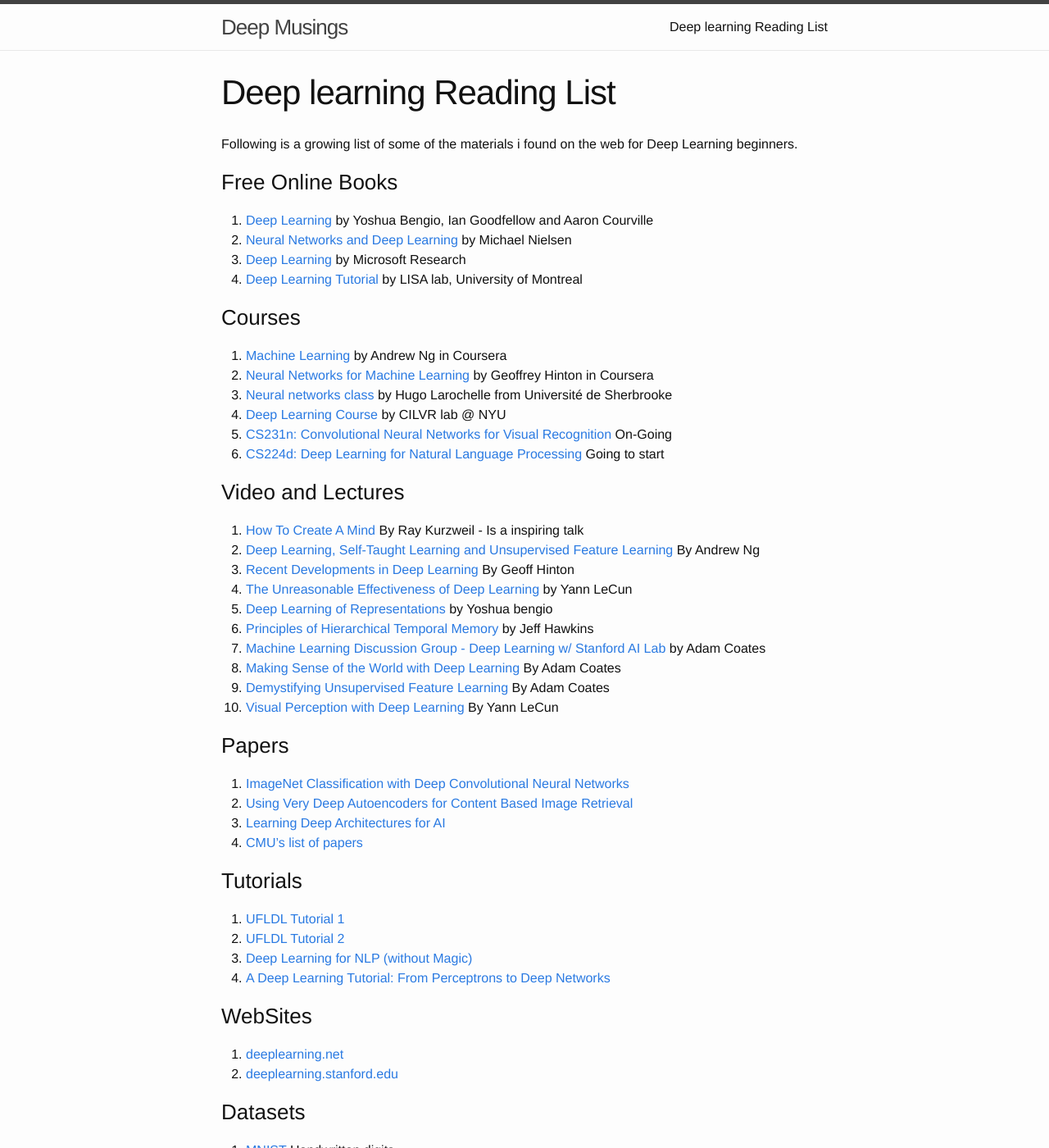
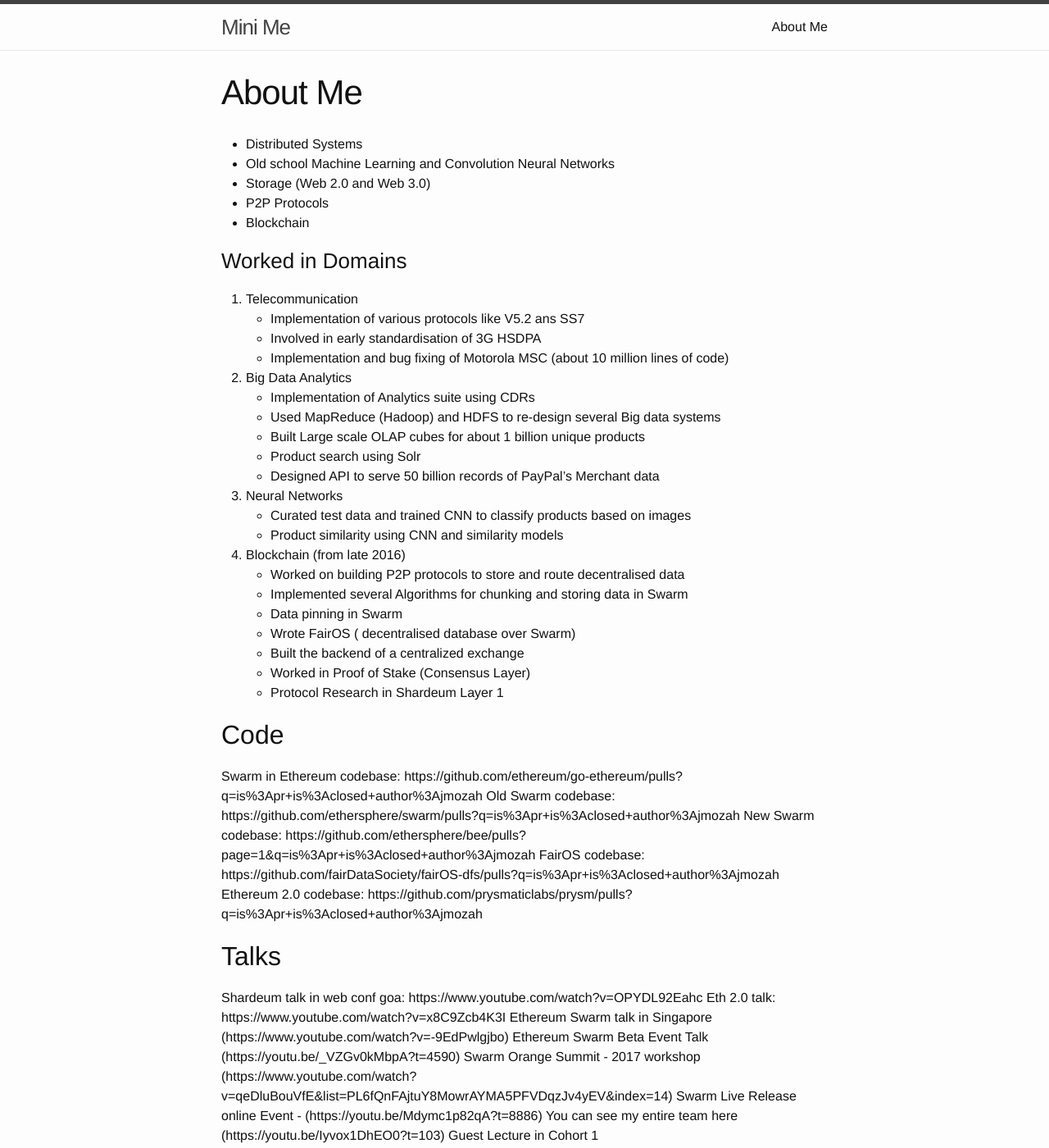
Before and after one commit to jmozah/jmozah.github.io, a Jekyll site: the page built from about.md, in a window 1280 px wide and 1400 px high. Shown: the whole window at 82% size. Built offline with Jekyll 4.4.1, drawn with Linux system fonts in a browser that asks for light colours; some of the changed text lies outside the part shown.

Commit message:
Added portfolio

```diff
--- a/_config.yml
+++ b/_config.yml
@@ -1,10 +1,10 @@
 # Site settings
-title: Deep Musings
-email:
+title: Mini Me
+email: zahoor@zahoor.in
 description: > # this means to ignore newlines until "baseurl:"
-  My learnings on Deep Learning
+  My learnings
 baseurl: "" # the subpath of your site, e.g. /blog/
-url: "http://yourdomain.com" # the base hostname & protocol for your site
+url: "zahoor.eth" # the base hostname & protocol for your site
 twitter_username: jmohamedzahoor
 github_username: jmozah
 
--- a/about.md
+++ b/about.md
@@ -1,88 +1,67 @@
 ---
 layout: page
-title: Deep learning Reading List
+title: About Me
 permalink: /links/
 ---
 
-Following is a growing list of some of the materials i found on the web for Deep Learning beginners.
-
-### Free Online Books
-
-1. [Deep Learning](http://www.iro.umontreal.ca/~bengioy/dlbook/) by Yoshua Bengio, Ian Goodfellow and Aaron Courville
-2. [Neural Networks and Deep Learning](http://neuralnetworksanddeeplearning.com/) by  Michael Nielsen
-3. [Deep Learning](http://research.microsoft.com/pubs/209355/DeepLearning-NowPublishing-Vol7-SIG-039.pdf) by Microsoft Research
-4. [Deep Learning Tutorial](http://deeplearning.net/tutorial/deeplearning.pdf) by LISA lab, University of Montreal
-
-### Courses
-
-1. [Machine Learning](https://class.coursera.org/ml-005) by Andrew Ng in Coursera
-2. [Neural Networks for Machine Learning](https://class.coursera.org/neuralnets-2012-001) by Geoffrey Hinton in Coursera
-3. [Neural networks class](https://www.youtube.com/playlist?list=PL6Xpj9I5qXYEcOhn7TqghAJ6NAPrNmUBH) by Hugo Larochelle from Université de Sherbrooke
-4. [Deep Learning Course](http://cilvr.cs.nyu.edu/doku.php?id=deeplearning:slides:start) by CILVR lab @ NYU
-5. [CS231n: Convolutional Neural Networks for Visual Recognition](http://vision.stanford.edu/teaching/cs231n/syllabus.html) On-Going
-6. [CS224d: Deep Learning for Natural Language Processing](http://cs224d.stanford.edu/) Going to start
+- Distributed Systems
+- Old school Machine Learning and Convolution Neural Networks
+- Storage (Web 2.0 and Web 3.0)
+- P2P Protocols
+- Blockchain
 
 
-### Video and Lectures
+
+### Worked in Domains
+
+1. Telecommunication
+   - Implementation of various protocols like V5.2 ans SS7
+   - Involved in early standardisation of 3G HSDPA
+   - Implementation and bug fixing of Motorola MSC (about 10 million lines of code)
 
 
-1. [How To Create A Mind](https://www.youtube.com/watch?v=RIkxVci-R4k) By Ray Kurzweil - Is a inspiring talk
-2. [Deep Learning, Self-Taught Learning and Unsupervised Feature Learning](https://www.youtube.com/watch?v=n1ViNeWhC24) By Andrew Ng
-3. [Recent Developments in Deep Learning](https://www.youtube.com/watch?v=vShMxxqtDDs&index=3&list=PL78U8qQHXgrhP9aZraxTT5-X1RccTcUYT) By Geoff Hinton
-4. [The Unreasonable Effectiveness of Deep Learning](https://www.youtube.com/watch?v=sc-KbuZqGkI) by Yann LeCun
-5. [Deep Learning of Representations](https://www.youtube.com/watch?v=4xsVFLnHC_0) by Yoshua bengio
-6. [Principles of Hierarchical Temporal Memory](https://www.youtube.com/watch?v=6ufPpZDmPKA) by Jeff Hawkins
-7. [Machine Learning Discussion Group - Deep Learning w/ Stanford AI Lab](https://www.youtube.com/watch?v=2QJi0ArLq7s&list=PL78U8qQHXgrhP9aZraxTT5-X1RccTcUYT) by Adam Coates
-8. [Making Sense of the World with Deep Learning](http://vimeo.com/80821560) By Adam Coates
-9. [Demystifying Unsupervised Feature Learning ](https://www.youtube.com/watch?v=wZfVBwOO0-k) By Adam Coates
-10. [Visual Perception with Deep Learning](https://www.youtube.com/watch?v=3boKlkPBckA) By Yann LeCun
+2. Big Data Analytics
+    - Implementation of Analytics suite using CDRs
+    - Used MapReduce (Hadoop) and HDFS to re-design several Big data systems
+    - Built Large scale OLAP cubes for about 1 billion unique products
+    - Product search using Solr
+    - Designed API to serve 50 billion records of PayPal's Merchant data
+
+3. Neural Networks
+    - Curated test data and trained CNN to classify products based on images
+    - Product similarity using CNN and similarity models
+
+4. Blockchain (from late 2016)
+    - Worked on building P2P protocols to store and route decentralised data
+    - Implemented several Algorithms for chunking and storing data in Swarm
+    - Data pinning in Swarm
+    - Wrote FairOS ( decentralised database over Swarm)
+    - Built the backend of a centralized exchange
+    - Worked in Proof of Stake (Consensus Layer)
+    - Protocol Research in Shardeum Layer 1
 
 
-### Papers
-1. [ImageNet Classification with Deep Convolutional Neural Networks](http://papers.nips.cc/paper/4824-imagenet-classification-with-deep-convolutional-neural-networks.pdf)
-2. [Using Very Deep Autoencoders for Content Based Image Retrieval](http://www.cs.toronto.edu/~hinton/absps/esann-deep-final.pdf)
-3. [Learning Deep Architectures for AI](http://www.iro.umontreal.ca/~lisa/pointeurs/TR1312.pdf)
-4. [CMU's list of papers](http://deeplearning.cs.cmu.edu/)
+## Code
 
-### Tutorials
-1. [UFLDL Tutorial 1](http://deeplearning.stanford.edu/wiki/index.php/UFLDL_Tutorial)
-2. [UFLDL Tutorial 2](http://ufldl.stanford.edu/tutorial/supervised/LinearRegression/)
-3. [Deep Learning for NLP (without Magic)](http://www.socher.org/index.php/DeepLearningTutorial/DeepLearningTutorial)
-4. [A Deep Learning Tutorial: From Perceptrons to Deep Networks](http://www.toptal.com/machine-learning/an-introduction-to-deep-learning-from-perceptrons-to-deep-networks)
+Swarm in Ethereum codebase: https://github.com/ethereum/go-ethereum/pulls?q=is%3Apr+is%3Aclosed+author%3Ajmozah
+Old Swarm codebase: https://github.com/ethersphere/swarm/pulls?q=is%3Apr+is%3Aclosed+author%3Ajmozah
+New Swarm codebase: https://github.com/ethersphere/bee/pulls?page=1&q=is%3Apr+is%3Aclosed+author%3Ajmozah
+FairOS codebase: https://github.com/fairDataSociety/fairOS-dfs/pulls?q=is%3Apr+is%3Aclosed+author%3Ajmozah
+Ethereum 2.0 codebase: https://github.com/prysmaticlabs/prysm/pulls?q=is%3Apr+is%3Aclosed+author%3Ajmozah
 
+## Talks
 
-### WebSites
-1. [deeplearning.net](http://deeplearning.net/)
-2. [deeplearning.stanford.edu](http://deeplearning.stanford.edu/)
-
-
-### Datasets
-1. [MNIST](http://yann.lecun.com/exdb/mnist/) Handwritten digits
-2. [Google House Numbers](http://ufldl.stanford.edu/housenumbers/) from street view
-3. [CIFAR-10 and CIFAR-100](http://www.cs.toronto.edu/~kriz/cifar.html)
-4. [IMAGENET](http://www.image-net.org/)
-5. [Tiny Images](http://groups.csail.mit.edu/vision/TinyImages/) 80 Million tiny images
-6. [Flickr Data](http://yahoolabs.tumblr.com/post/89783581601/one-hundred-million-creative-commons-flickr-images) 100 Million Yahoo dataset
-7. [Berkeley Segmentation Dataset 500](http://www.eecs.berkeley.edu/Research/Projects/CS/vision/bsds/)
-
-
-### Frameworks
-1. [Caffe](http://caffe.berkeleyvision.org/)
-2. [Torch7](http://torch.ch/)
-3. [Theano](http://deeplearning.net/software/theano/)
-4. [cuda-convnet](https://code.google.com/p/cuda-convnet2/)
-5. [Ccv](http://libccv.org/doc/doc-convnet/)
-6. [NuPIC](http://numenta.org/nupic.html)
-7. [DeepLearning4J](http://deeplearning4j.org/)
-
-
-### Miscellaneous
-1. [Google Plus - Deep Learning Community](https://plus.google.com/communities/112866381580457264725)
-2. [Caffe Webinar](http://on-demand-gtc.gputechconf.com/gtcnew/on-demand-gtc.php?searchByKeyword=shelhamer&searchItems=&sessionTopic=&sessionEvent=4&sessionYear=2014&sessionFormat=&submit=&select=+)
-3. [100 Best Github Resources in Github for DL](http://meta-guide.com/software-meta-guide/100-best-github-deep-learning/)
-4. [Word2Vec](https://code.google.com/p/word2vec/)
-5. [Caffe DockerFile](https://registry.hub.docker.com/u/tleyden5iwx/caffe/)
-6. [TorontoDeepLEarning convnet](https://github.com/TorontoDeepLearning/convnet)
-7. [Vision data sets](http://www.cs.cmu.edu/~cil/v-images.html)
-8. [Fantastic Torch Tutorial](http://code.cogbits.com/wiki/doku.php) My personal favourite. Also check out [gfx.js](https://github.com/clementfarabet/gfx.js)
-9. [Torch7 Cheat sheet](https://github.com/torch/torch7/wiki/Cheatsheet)
+Shardeum talk in web conf goa: https://www.youtube.com/watch?v=OPYDL92Eahc
+Eth 2.0 talk: https://www.youtube.com/watch?v=x8C9Zcb4K3I
+Ethereum Swarm talk in Singapore (https://www.youtube.com/watch?v=-9EdPwlgjbo)
+Ethereum Swarm Beta Event Talk (https://youtu.be/_VZGv0kMbpA?t=4590)
+Swarm Orange Summit - 2017 workshop (https://www.youtube.com/watch?v=qeDluBouVfE&list=PL6fQnFAjtuY8MowrAYMA5PFVDqzJv4yEV&index=14)
+Swarm Live Release online Event - (https://youtu.be/Mdymc1p82qA?t=8886)
+You can see my entire team here (https://youtu.be/Iyvox1DhEO0?t=103)
+Guest Lecture in Cohort 1 (https://drive.google.com/file/d/1ZfzWqZoJ8R4rofP6kbQ0kPOxoyi1-2Zs/view?usp=sharing)
+FairOS Demo recording in Swarm 1.0 Live Event (https://youtu.be/fY87ugewNno?t=70)
+Pinning in Swarm: https://www.youtube.com/watch?v=0JxGfhjmGhY&list=PL6fQnFAjtuY-Yl5uRcc5ToHVKKB7u9Rbg
+Guest Lecture in Cohort 2: https://drive.google.com/file/d/1KSlhb1KZ9OK8M65y9VojvGVy4InMPdnE/view
+Guest lecture in Mastermind Series: https://archimydes.dev/fourthact/events/web3-an-intro-to-fundamentals-concepts-and-trends
+My Shardeum work is in their private Gitlab repository. They will open-source it soon and I can send a link to you then.
+Following is a growing list of some of the materials i found on the web for Deep Learning beginners.
--- a/index.html
+++ b/index.html
@@ -17,7 +17,4 @@ layout: default
       </li>
     {% endfor %}
   </ul>
-
-  <p class="rss-subscribe">subscribe <a href="{{ "/feed.xml" | prepend: site.baseurl }}">via RSS</a></p>
-
 </div>
```
